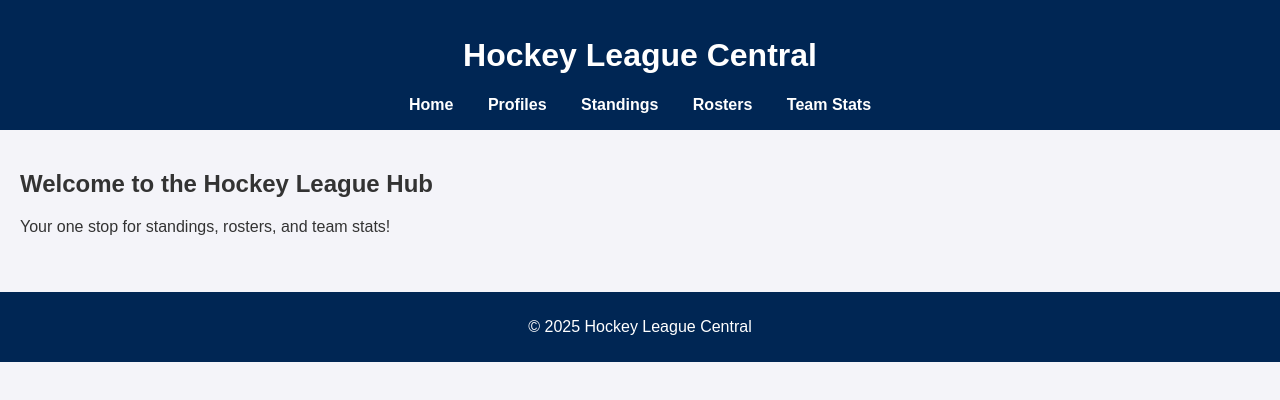
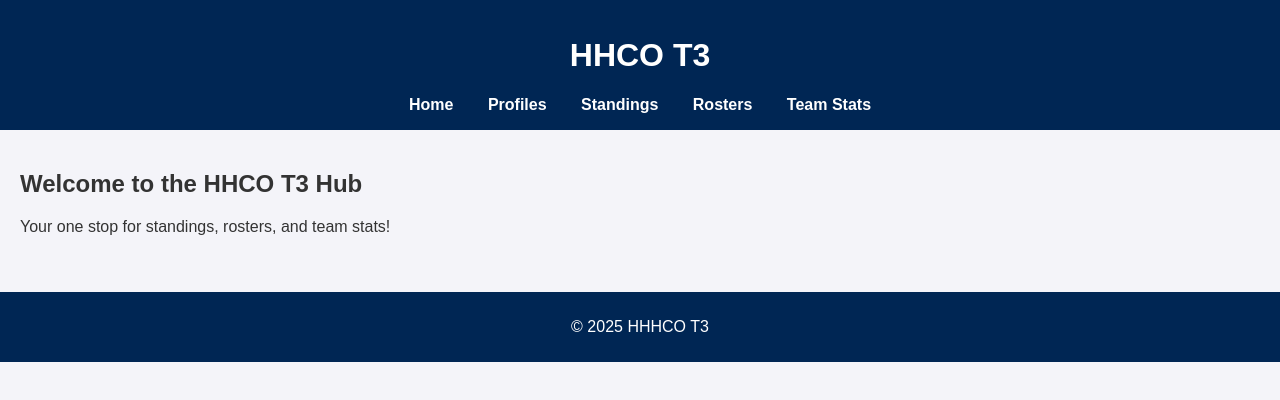
Before and after one commit to Buystvo93/HHCO-T3, a plain HTML site: page index.html in a window 1280 px wide. Drawn offline with Linux system fonts and the light colour scheme.

Commit message:
Update index.html

```diff
--- a/index.html
+++ b/index.html
@@ -7,7 +7,7 @@
 </head>
 <body>
   <header>
-    <h1>Hockey League Central</h1>
+    <h1>HHCO T3</h1>
     <nav>
       <a href="index.html">Home</a>
       <a href="profile.html">Profiles</a>
@@ -18,12 +18,12 @@
   </header>
 
   <main>
-    <h2>Welcome to the Hockey League Hub</h2>
+    <h2>Welcome to the HHCO T3 Hub</h2>
     <p>Your one stop for standings, rosters, and team stats!</p>
   </main>
 
   <footer>
-    <p>© 2025 Hockey League Central</p>
+    <p>© 2025 HHHCO T3</p>
   </footer>
 </body>
 </html>
```
